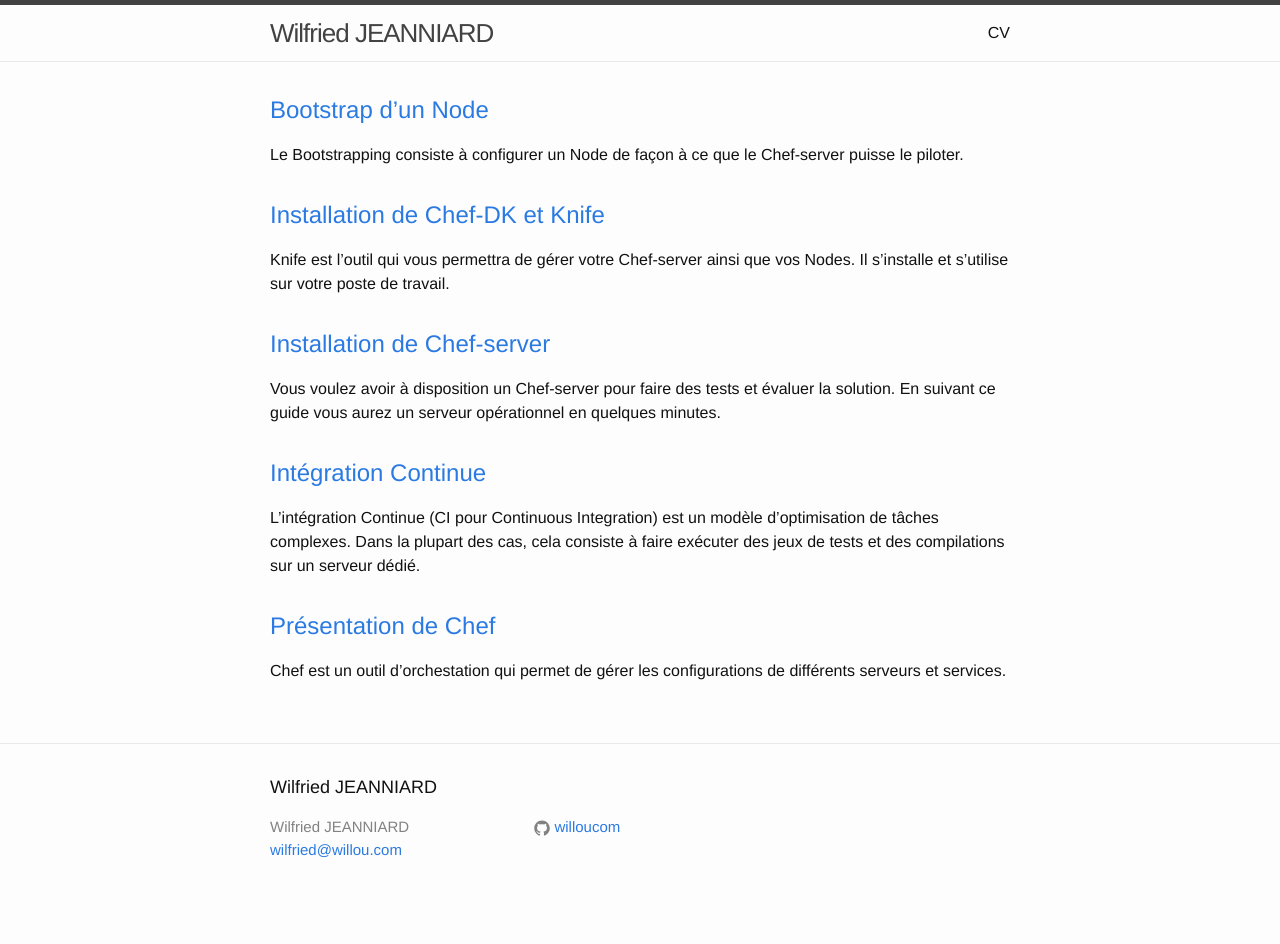
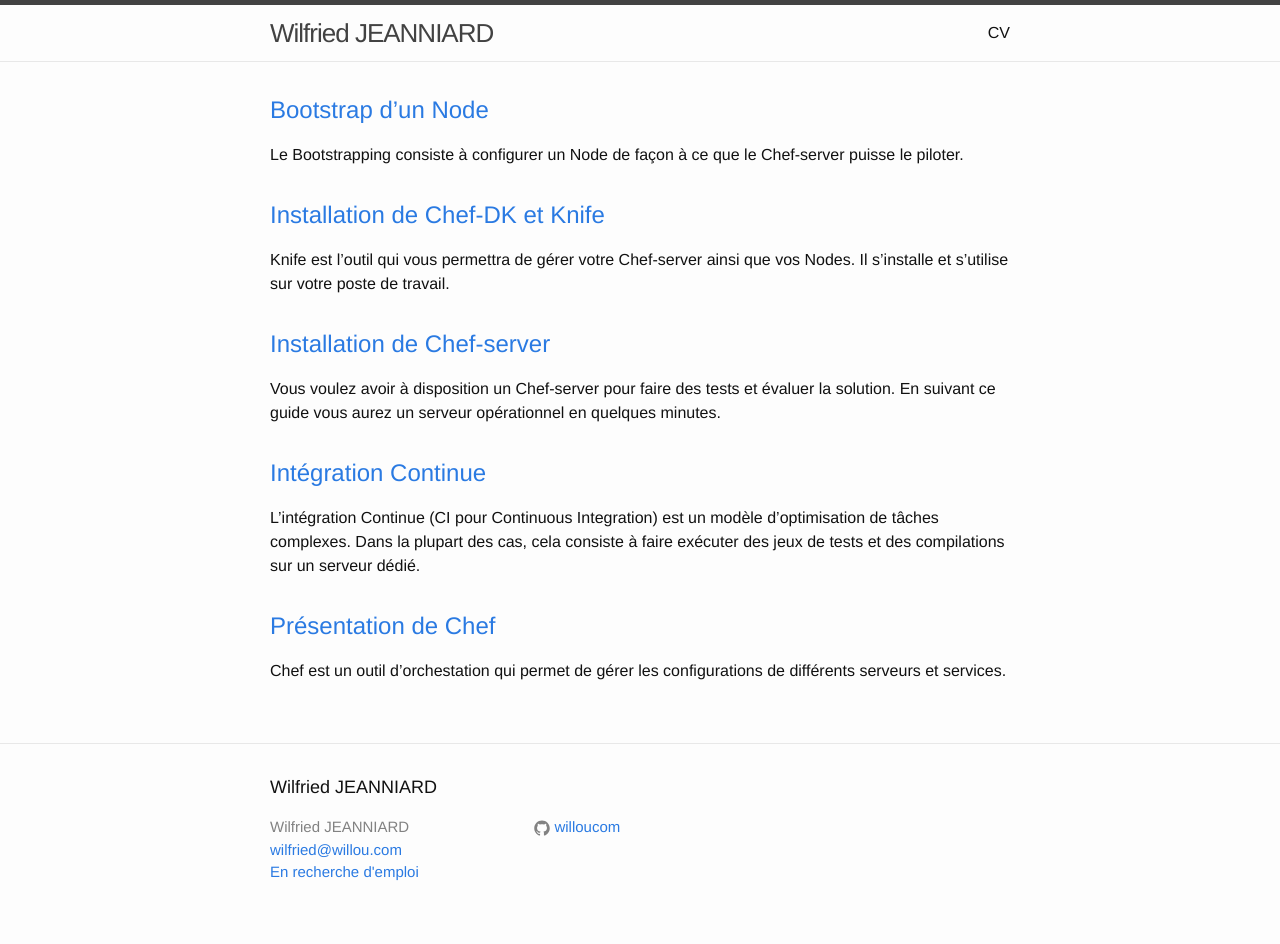
Before and after one commit to willoucom/willoucom.github.io, a Jekyll site: the page built from index.html, in a window 1280 px wide. Built offline with Jekyll 4.4.1, drawn with Linux system fonts in a browser that asks for light colours; before the commit the page ends 921 px from its top, so only the background shows below that.

Commit message:
Update footer.html

```diff
--- a/_includes/footer.html
+++ b/_includes/footer.html
@@ -9,6 +9,7 @@
         <ul class="contact-list">
           <li>{{ site.title }}</li>
           <li><a href="mailto:{{ site.email }}">{{ site.email }}</a></li>
+          <li><a href="http://doyoubuzz.com/wilfried-jeanniard" target="_blank">En recherche d'emploi</a></li>
         </ul>
       </div>
 
```
